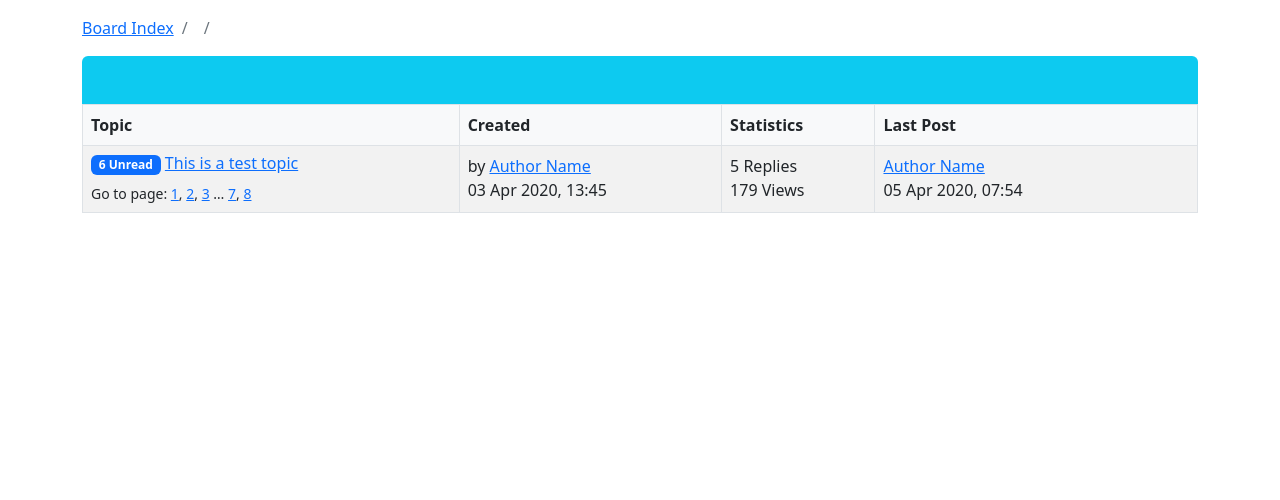
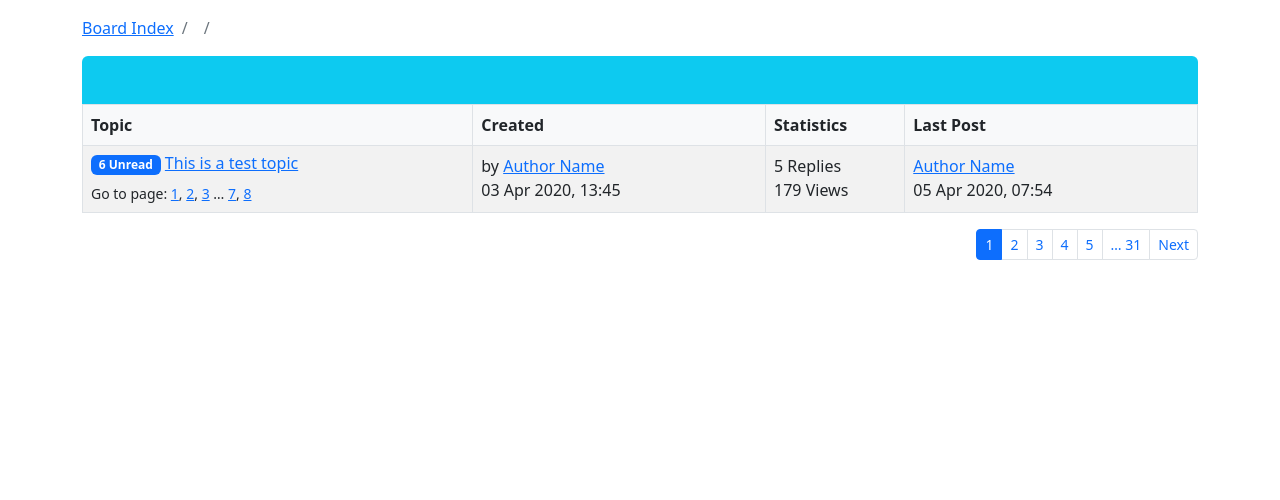
Before and after one commit to colinshin/DjangoForums, a Django app: template app/forum/templates/forum/forum-detail.html in a window 1280 px wide. Shown: the part 72-572 px from the top of the page. Run offline with Django 4.2, Linux system fonts and the light colour scheme; the template is opened without the code that fills it, so the values that code supplies are empty; some libraries are stand-ins or nearby versions.

Commit message:
Added pagination mockup to the forum detail page

```diff
--- a/app/forum/templates/forum/forum-detail.html
+++ b/app/forum/templates/forum/forum-detail.html
@@ -55,4 +55,47 @@
 		</div>
 	</div>
 </div>
+
+<div class="mb-3 clearfix">
+	<nav aria-label="Navigate post pages" class="float-lg-end">
+		<ol class="pagination pagination-sm mb-lg-0">
+			<li class="page-item active" aria-current="page">
+				<a href="#" class="page-link">
+					1 <span class="visually-hidden">(current)</span>
+				</a>
+			</li>
+			<li class="page-item">
+				<a href="#" class="page-link">2</a>
+			</li>
+			<li class="page-item">
+				<a href="#" class="page-link">3</a>
+			</li>
+			<li class="page-item">
+				<a href="#" class="page-link">4</a>
+			</li>
+			<li class="page-item">
+				<a href="#" class="page-link">5</a>
+			</li>
+			<li class="page-item">
+				<a href="#" class="page-link">&hellip; 31</a>
+			</li>
+			<li class="page-item">
+				<a href="#" class="page-link">Next</a>
+			</li>
+		</ol>
+	</nav>
+</div>
 {% endblock %}
+
+{% block page_styles %}
+<style>
+	.topic-col {
+		min-width: 16em;
+	}
+
+	.last-post-col,
+	.created-col {
+		min-width: 12em;
+	}
+</style>
+{% endblock %}
```
